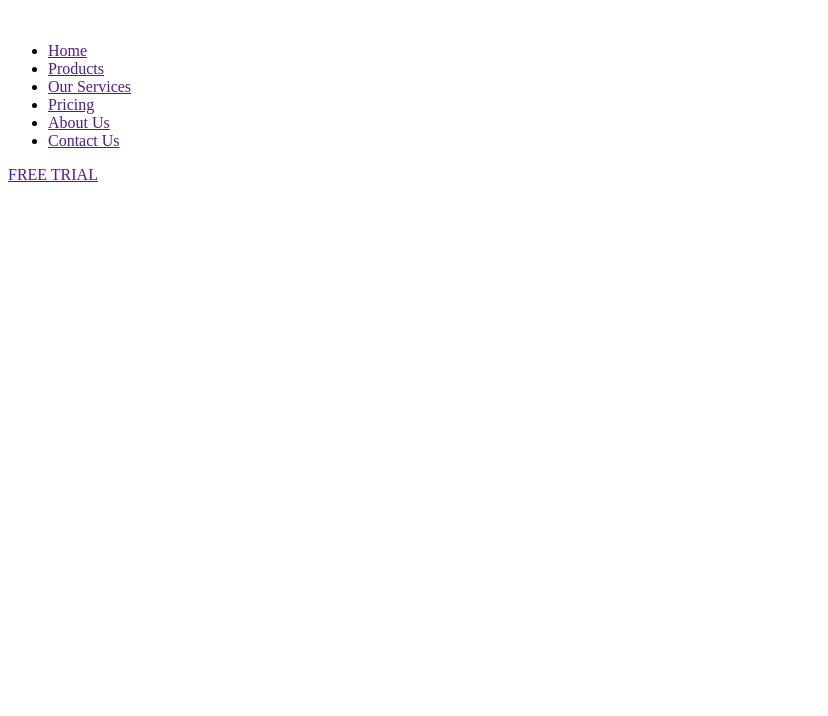
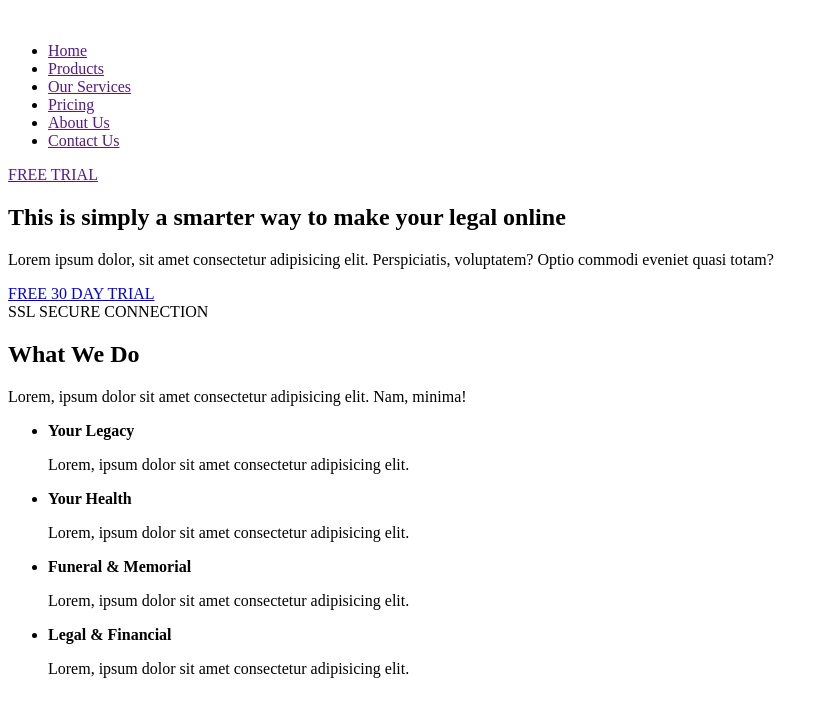
Before and after one commit to mklippa/lionic, a plain HTML site: page index.html in a window 1280 px wide. Shown: the whole page, without its empty margins (0-828 px from the left). Drawn offline with Linux system fonts and the light colour scheme.

Commit message:
layout section-hero + section-do

```diff
--- a/index.html
+++ b/index.html
@@ -39,6 +39,74 @@
       <a class="btn" href="">FREE TRIAL</a>
     </div>
   </header>
+  <main>
+    <section class="section-hero">
+      <div class="container">
+        <h1 class="section-hero-heading">
+          This is simply a smarter way to make your legal online
+        </h1>
+        <p class="section-hero-description">
+          Lorem ipsum dolor, sit amet consectetur adipisicing elit. Perspiciatis, voluptatem? Optio commodi eveniet
+          quasi totam?
+        </p>
+        <a href="btn" class="btn">
+          FREE 30 DAY TRIAL
+        </a>
+        <div class="section-hero-btn-description">
+          <span class="section-hero-ssl-icon"></span>
+          SSL SECURE CONNECTION
+        </div>
+      </div>
+    </section>
+    <section class="section-do">
+      <div class="container">
+        <h2 class="section-heading">
+          What We Do
+        </h2>
+        <p class="section-description">
+          Lorem, ipsum dolor sit amet consectetur adipisicing elit. Nam, minima!
+        </p>
+        <ul class="section-do-list">
+          <li class="section-do-item">
+            <!-- svg class="section-do-icon" -->
+            <strong class="section-do-item-heading">
+              Your Legacy
+            </strong>
+            <p class="section-do-item-description">
+              Lorem, ipsum dolor sit amet consectetur adipisicing elit.
+            </p>
+          </li>
+          <li class="section-do-item">
+            <!-- svg class="section-do-icon" -->
+            <strong class="section-do-item-heading">
+              Your Health
+            </strong>
+            <p class="section-do-item-description">
+              Lorem, ipsum dolor sit amet consectetur adipisicing elit.
+            </p>
+          </li>
+          <li class="section-do-item">
+            <!-- svg class="section-do-icon" -->
+            <strong class="section-do-item-heading">
+              Funeral & Memorial
+            </strong>
+            <p class="section-do-item-description">
+              Lorem, ipsum dolor sit amet consectetur adipisicing elit.
+            </p>
+          </li>
+          <li class="section-do-item">
+            <!-- svg class="section-do-icon" -->
+            <strong class="section-do-item-heading">
+              Legal & Financial
+            </strong>
+            <p class="section-do-item-description">
+              Lorem, ipsum dolor sit amet consectetur adipisicing elit.
+            </p>
+          </li>
+        </ul>
+      </div>
+    </section>
+  </main>
 </body>
 
 </html>
```
